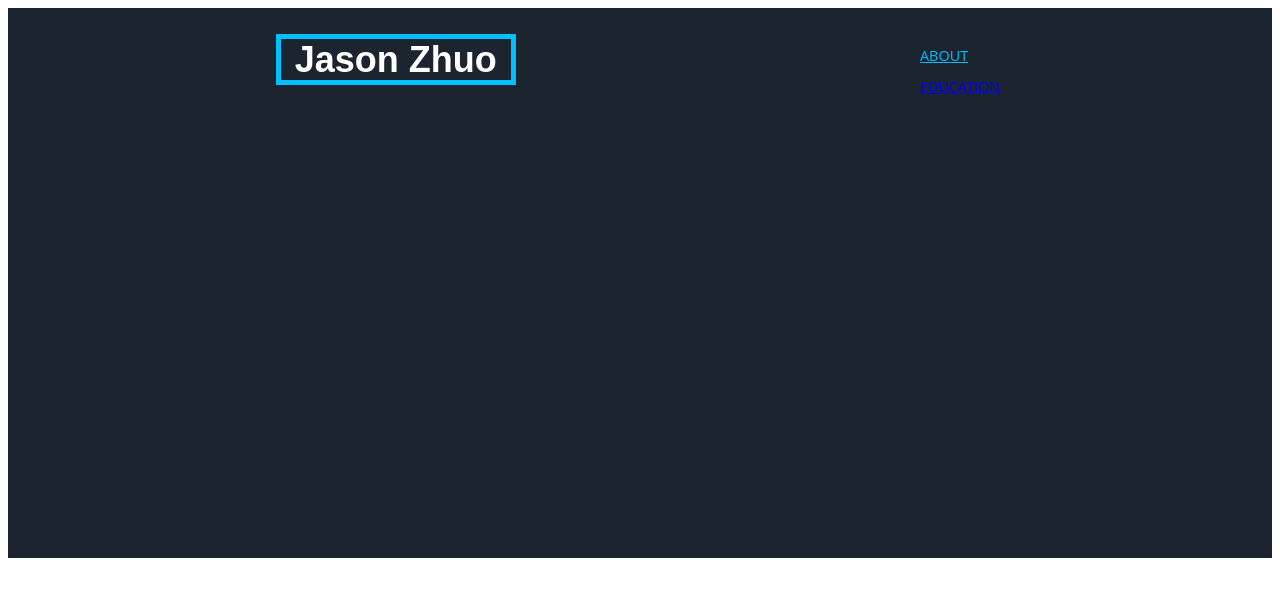
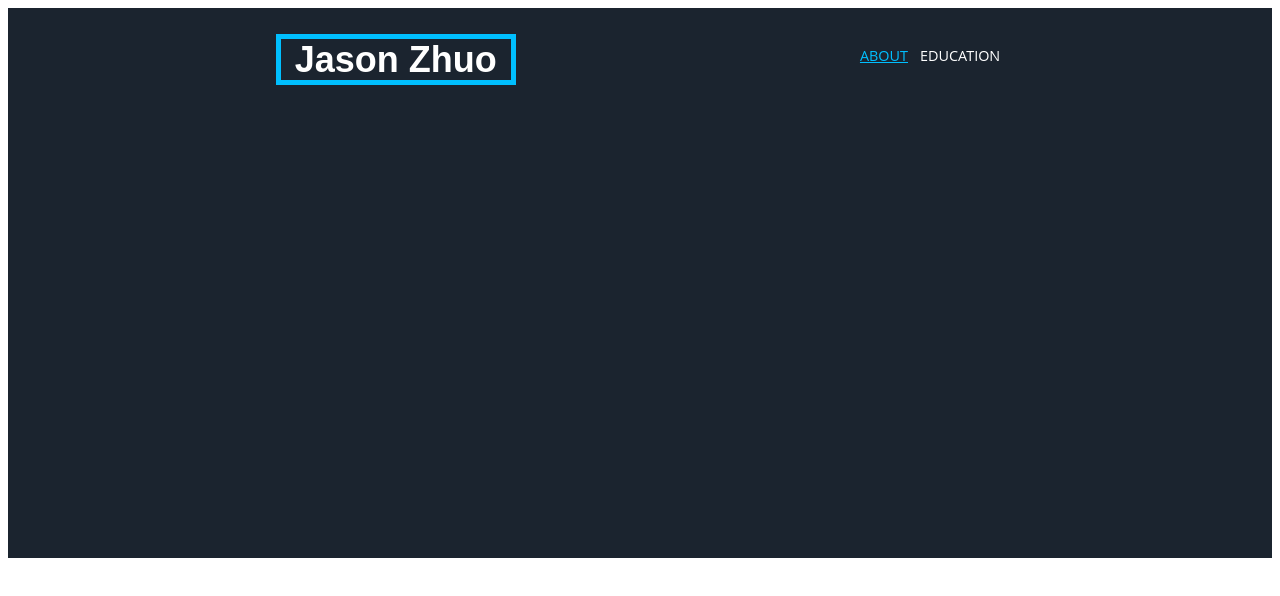
Before and after one commit to jzhuo/jzhuo.github.io, a plain HTML site: page index.html in a window 1280 px wide. Drawn offline with Linux system fonts and the light colour scheme.

Commit message:
debugging

```diff
--- a/top_page.css
+++ b/top_page.css
@@ -121,6 +121,13 @@ The first bar on the page.
 }
 
 .scroll_link {
+	display: inline-block;
+	position: relative;
+	box-sizing: border-box;
+	text-align: inherit;
+}
+
+.scroll_link a {
 	color: #ffffff;
 	font-size: 0.9em;
 	text-decoration: none;
```
